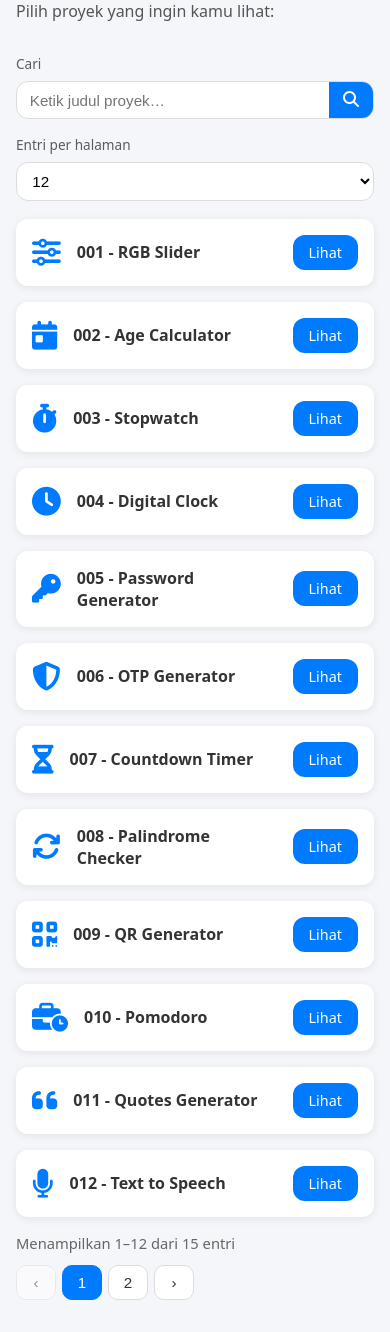
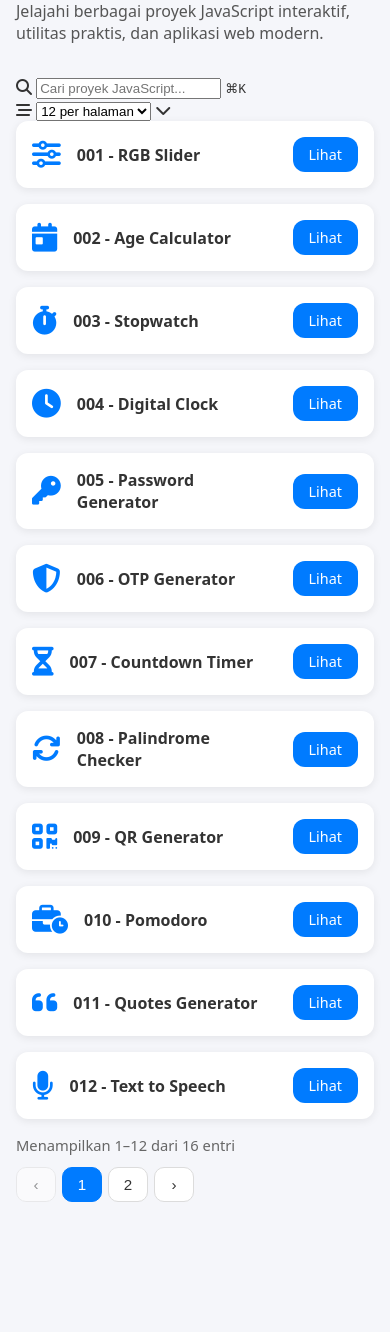
Before and after one commit to astrocoding/100-javascript-simple-projects, a plain HTML site: page index.html in a window 390 px wide. Shown: the part 124-1456 px from the top of the page. After the commit the page ends 1358 px from the top, so only its background shows below. Drawn offline with Linux system fonts and the light colour scheme.

Commit message:
feat: add 016_camera project card to menu catalog
feat: add 16th project card entry for camera app with responsive grid integration

```diff
--- a/index.html
+++ b/index.html
@@ -3,139 +3,187 @@
 <head>
   <meta charset="utf-8"/>
   <meta name="viewport" content="width=device-width, initial-scale=1"/>
-  <title>100 JavaScript FE - Katalog Proyek</title>
+  <title>100 JavaScript Simple Projects - Katalog Proyek</title>
+  <!-- Google Fonts for modern typography -->
+  <link rel="preconnect" href="https://fonts.googleapis.com">
+  <link rel="preconnect" href="https://fonts.gstatic.com" crossorigin>
+  <link href="https://fonts.googleapis.com/css2?family=Plus+Jakarta+Sans:wght@400;500;600;700;800&display=swap" rel="stylesheet">
   <link rel="stylesheet" href="style.css"/>
   <link rel="stylesheet" href="https://cdnjs.cloudflare.com/ajax/libs/font-awesome/6.6.0/css/all.min.css"/>
 </head>
 <body>
   <main class="container">
-    <h1>100 JavaScript Simple Projects</h1>
-    <p>Pilih proyek yang ingin kamu lihat:</p>
+    <!-- Centered Header Section (Image 3 layout) -->
+    <header class="hero-header">
+      <h1 class="hero-title">100 JavaScript Simple Projects</h1>
+      <p class="hero-subtitle">Jelajahi berbagai proyek JavaScript interaktif, utilitas praktis, dan aplikasi web modern.</p>
+    </header>
 
-    <!-- Toolbar: pencarian + jumlah entri -->
-    <div class="toolbar" role="region" aria-label="Pengaturan daftar">
-      <div class="toolbar-left">
-        <label for="search" class="label">Cari</label>
-        <div class="input-group">
-          <input id="search" class="input" type="text" placeholder="Ketik judul proyek…">
-          <button id="searchBtn" class="btn-search" aria-label="Cari">
-            <i class="fa-solid fa-magnifying-glass"></i>
-          </button>
+    <!-- Search & Control Toolbar Section (Image 2 & 3 style) -->
+    <div class="search-toolbar" role="region" aria-label="Pencarian dan Filter Proyek">
+      <div class="search-input-wrapper">
+        <i class="fa-solid fa-magnifying-glass search-icon" aria-hidden="true"></i>
+        <input id="search" class="search-input" type="text" placeholder="Cari proyek JavaScript..." aria-label="Cari proyek">
+        <kbd class="kbd-badge" title="Tekan ⌘K untuk mencari"><span class="kbd-cmd">⌘</span>K</kbd>
+      </div>
+
+      <div class="filter-dropdown-wrapper">
+        <i class="fa-solid fa-bars-staggered filter-icon" aria-hidden="true"></i>
+        <label for="perPage" class="sr-only">Entri per halaman</label>
+        <select id="perPage" class="filter-select" aria-label="Jumlah entri per halaman">
+          <option value="6">6 per halaman</option>
+          <option value="9">9 per halaman</option>
+          <option value="12" selected>12 per halaman</option>
+          <option value="24">24 per halaman</option>
+        </select>
+        <i class="fa-solid fa-chevron-down select-arrow" aria-hidden="true"></i>
       </div>
     </div>
 
-      <div class="toolbar-right">
-        <label for="perPage" class="label">Entri per halaman</label>
-        <select id="perPage" class="select">
-          <option value="6">6</option>
-          <option value="9">9</option>
-          <option value="12" selected>12</option>
-          <option value="24">24</option>
-        </select>
-      </div>
-    </div>
-
+    <!-- Project Cards Grid -->
     <ul class="cards" id="cardsList">
       <li class="card">
+        <div class="card-icon-box">
           <i class="fa-solid fa-sliders card-icon"></i>
+        </div>
         <div class="card-content"><h2>001 - RGB Slider</h2></div>
         <a href="001_rgb_slider/index.html" target="_blank" class="btn">Lihat</a>
       </li>
 
       <li class="card">
+        <div class="card-icon-box">
           <i class="fa-solid fa-calendar-day card-icon"></i>
+        </div>
         <div class="card-content"><h2>002 - Age Calculator</h2></div>
         <a href="002_age_calculator/index.html" target="_blank" class="btn">Lihat</a>
       </li>
 
       <li class="card">
+        <div class="card-icon-box">
           <i class="fa-solid fa-stopwatch card-icon"></i>
+        </div>
         <div class="card-content"><h2>003 - Stopwatch</h2></div>
         <a href="003_stopwatch/index.html" target="_blank" class="btn">Lihat</a>
       </li>
 
       <li class="card">
+        <div class="card-icon-box">
           <i class="fa-solid fa-clock card-icon"></i>
+        </div>
         <div class="card-content"><h2>004 - Digital Clock</h2></div>
         <a href="004_digital_clock/index.html" target="_blank" class="btn">Lihat</a>
       </li>
 
       <li class="card">
+        <div class="card-icon-box">
           <i class="fa-solid fa-key card-icon"></i>
+        </div>
         <div class="card-content"><h2>005 - Password Generator</h2></div>
         <a href="005_password_generator/index.html" target="_blank" class="btn">Lihat</a>
       </li>
 
       <li class="card">
+        <div class="card-icon-box">
           <i class="fa-solid fa-shield-halved card-icon"></i>
+        </div>
         <div class="card-content"><h2>006 - OTP Generator</h2></div>
         <a href="006_otp_generator/index.html" target="_blank" class="btn">Lihat</a>
       </li>
 
       <li class="card">
+        <div class="card-icon-box">
           <i class="fa-solid fa-hourglass-half card-icon"></i>
+        </div>
         <div class="card-content"><h2>007 - Countdown Timer</h2></div>
         <a href="007_countdown_timer/index.html" target="_blank" class="btn">Lihat</a>
       </li>
 
       <li class="card">
+        <div class="card-icon-box">
           <i class="fa-solid fa-arrows-rotate card-icon"></i>
+        </div>
         <div class="card-content"><h2>008 - Palindrome Checker</h2></div>
         <a href="008_palindrome_checker/index.html" target="_blank" class="btn">Lihat</a>
       </li>
 
       <li class="card">
+        <div class="card-icon-box">
           <i class="fa-solid fa-qrcode card-icon"></i>
+        </div>
         <div class="card-content"><h2>009 - QR Generator</h2></div>
         <a href="009_qr_generator/index.html" target="_blank" class="btn">Lihat</a>
       </li>
 
       <li class="card">
+        <div class="card-icon-box">
           <i class="fa-solid fa-business-time card-icon"></i>
+        </div>
         <div class="card-content"><h2>010 - Pomodoro</h2></div>
         <a href="010_pomodoro/index.html" target="_blank" class="btn">Lihat</a>
       </li>
 
       <li class="card">
+        <div class="card-icon-box">
           <i class="fa-solid fa-quote-left card-icon"></i>
+        </div>
         <div class="card-content"><h2>011 - Quotes Generator</h2></div>
         <a href="011_quotes_generator/index.html" target="_blank" class="btn">Lihat</a>
       </li>
 
       <li class="card">
+        <div class="card-icon-box">
           <i class="fa-solid fa-microphone card-icon"></i>
+        </div>
         <div class="card-content"><h2>012 - Text to Speech</h2></div>
         <a href="012_text_to_speech/index.html" target="_blank" class="btn">Lihat</a>
       </li>
 
       <li class="card">
+        <div class="card-icon-box">
           <i class="fa-solid fa-microphone-lines card-icon"></i>
+        </div>
         <div class="card-content"><h2>013 - Voice Recorder</h2></div>
         <a href="013_voice_recorder/index.html" target="_blank" class="btn">Lihat</a>
       </li>
 
       <li class="card">
+        <div class="card-icon-box">
           <i class="fa-solid fa-circle-play card-icon"></i>
-        <div class="card-content">
-          <h2>014 - Simple Video Player</h2>
         </div>
+        <div class="card-content"><h2>014 - Simple Video Player</h2></div>
         <a href="014_video_player/index.html" target="_blank" class="btn">Lihat</a>
       </li>
 
       <li class="card">
+        <div class="card-icon-box">
           <i class="fa-solid fa-right-left card-icon"></i>
-        <div class="card-content">
-          <h2>015 - Base Converter</h2>
         </div>
+        <div class="card-content"><h2>015 - Base Converter</h2></div>
         <a href="015_base_converter/index.html" target="_blank" class="btn">Lihat</a>
+      </li>
+
+      <!-- Project 16: 016_camera -->
+      <li class="card">
+        <div class="card-icon-box">
+          <i class="fa-solid fa-camera card-icon"></i>
+        </div>
+        <div class="card-content"><h2>016 - Camera App</h2></div>
+        <a href="016_camera/index.html" target="_blank" class="btn">Lihat</a>
       </li>
     </ul>
 
-    <!-- Pagination -->
-    <div class="footerbar">
+    <!-- Empty state message -->
+    <div id="emptyState" class="empty-state" style="display: none;">
+      <i class="fa-solid fa-folder-open empty-icon"></i>
+      <h3>Tidak ada proyek ditemukan</h3>
+      <p>Coba kata kunci pencarian yang lain.</p>
+    </div>
+
+    <!-- Pagination Footer -->
+    <footer class="footerbar">
       <div class="range-info" id="rangeInfo" aria-live="polite"></div>
-      <nav class="pagination" id="pager" aria-label="Pagination"></nav>
-    </div>
+      <nav class="pagination" id="pager" aria-label="Pagination Navigation"></nav>
+    </footer>
   </main>
 
   <script src="script.js" defer></script>
```
Lines whose indentation alone changed are shown as unchanged.
